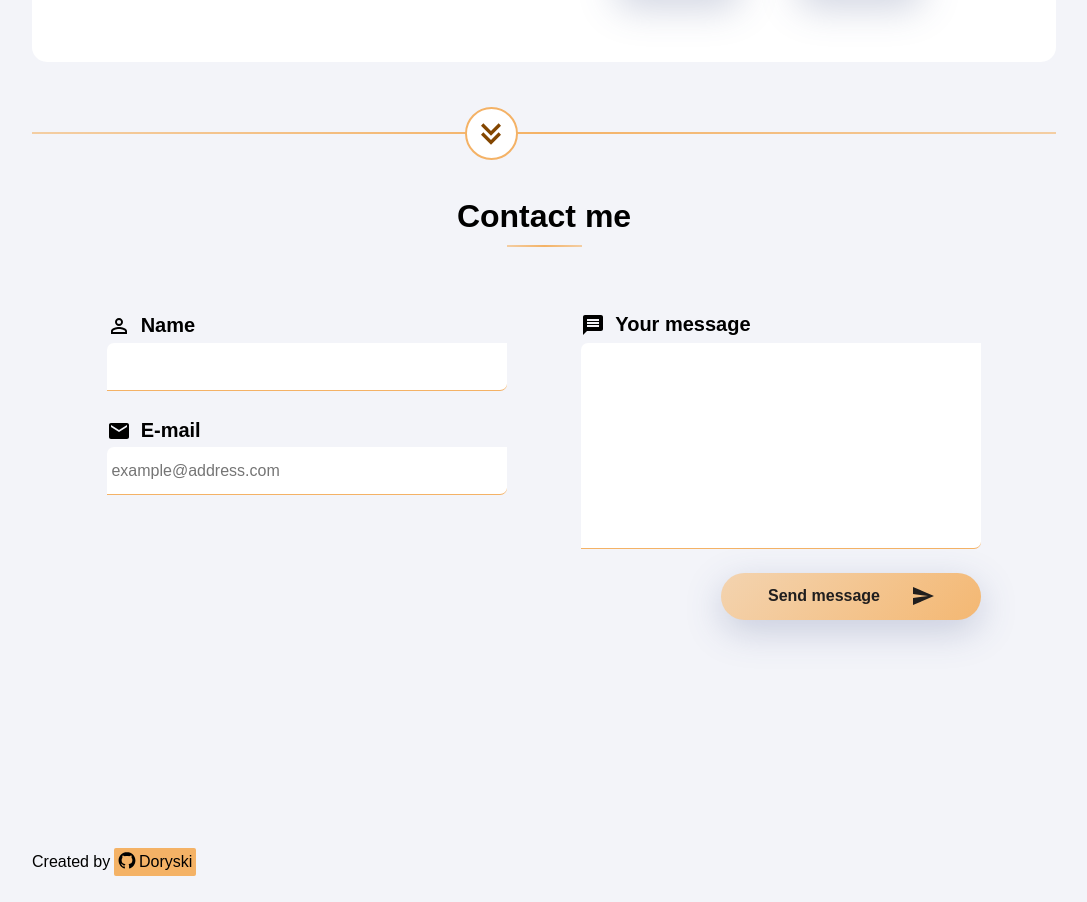
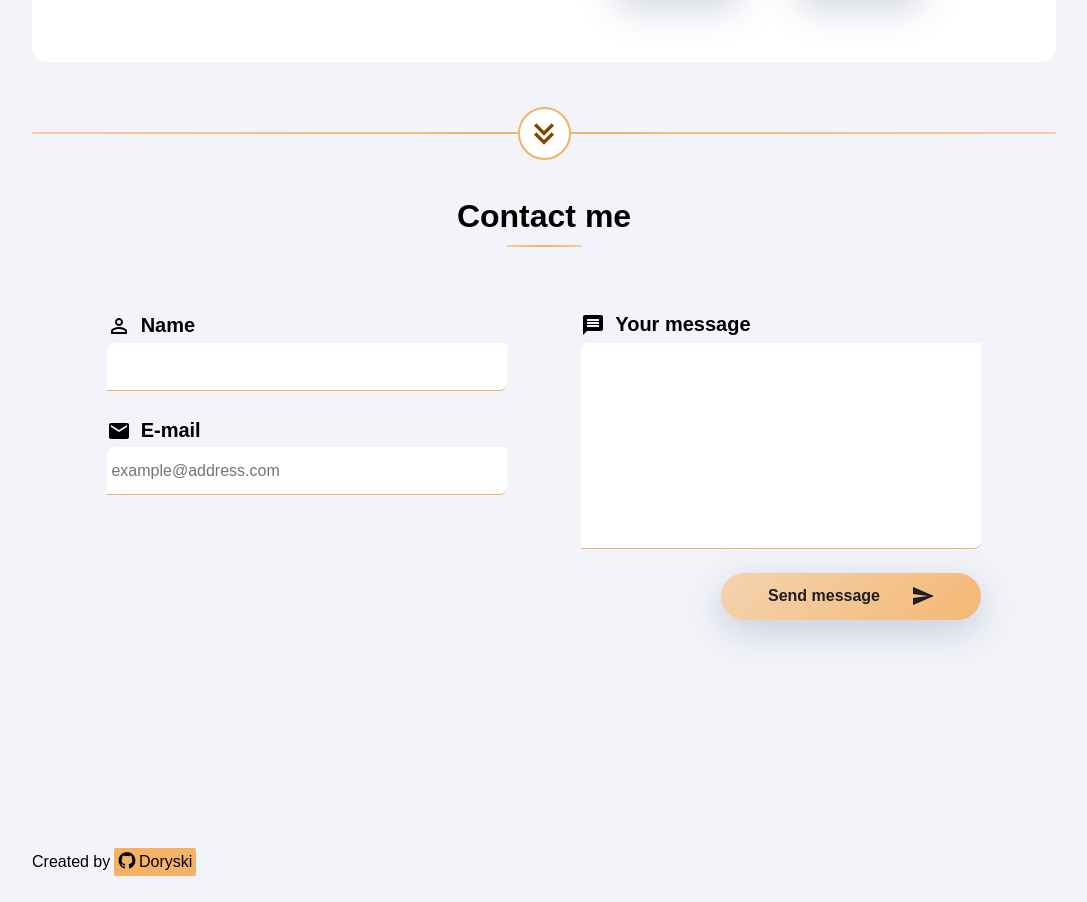
Before and after one commit to Doryski/portfolio, a Next.js app: page / in a window 1280 px wide. Shown: the part 2087-2989 px from the top of the page, without its empty margins (96-1183 px from the left). Built offline with nearby package versions, Linux system fonts and the light colour scheme; a web font is replaced by a local one.

Commit message:
centered button with flex property

```diff
--- a/components/PortfolioPage/ShowMore.tsx
+++ b/components/PortfolioPage/ShowMore.tsx
@@ -1,9 +1,7 @@
-import React, { useContext, useEffect, useState } from 'react'
+import React, { useContext } from 'react'
 import { MdExpandMore } from 'react-icons/md'
 import styled from 'styled-components'
 import { GlobalContext } from 'context'
-
-import getWindowWidth from '../../helpers/getWindowWidth'
 import ClientOnly from '../shared/ClientOnly'
 
 type ShowMoreProps = {
@@ -12,19 +10,10 @@ type ShowMoreProps = {
 
 const ShowMore = ({ handleClick }: ShowMoreProps) => {
 	const { content } = useContext(GlobalContext)
-	const [windowWidth, setWindowWidth] = useState<number | false>(() =>
-		getWindowWidth()
-	)
-	useEffect(() => {
-		setWindowWidth(getWindowWidth())
-	}, [])
 	return (
 		<HorizontalLine>
 			<ClientOnly>
-				<ShowMoreBtn
-					windowWidth={windowWidth}
-					title={content?.portfolio?.showMore}
-					onClick={handleClick}>
+				<ShowMoreBtn title={content?.portfolio?.showMore} onClick={handleClick}>
 					<ExpandMoreIcon />
 					<ExpandMoreIcon />
 				</ShowMoreBtn>
@@ -34,7 +23,8 @@ const ShowMore = ({ handleClick }: ShowMoreProps) => {
 }
 
 export const HorizontalLine = styled.div`
-	height: 0;
+	display: flex;
+	align-items: center;
 	width: 90%;
 	margin: 70px auto 0;
 	height: 2px;
@@ -45,12 +35,11 @@ export const HorizontalLine = styled.div`
 		${({ theme }) => theme.colors.primary} 50%,
 		${({ theme }) => theme.colors.secondary} 120%
 	);
-	position: relative;
 	@media only screen and (min-width: 400px) {
 		width: 80%;
 	}
 `
-export const ShowMoreBtn = styled.button<{ windowWidth: number | false }>`
+export const ShowMoreBtn = styled.button`
 	display: flex;
 	flex-direction: column;
 	background: none;
@@ -61,11 +50,6 @@ export const ShowMoreBtn = styled.button<{ windowWidth: number | false }>`
 	width: 53px;
 	align-items: center;
 	border: 2px solid #f4b266;
-	position: absolute;
-	top: -25px;
-	left: ${({ windowWidth }) =>
-		((4 / 5) * (windowWidth || 0)) / 2 - 53 - 26.5}px;
-	cursor: pointer;
 `
 export const ExpandMoreIcon = styled(MdExpandMore)`
 	width: 2.5rem;
```
